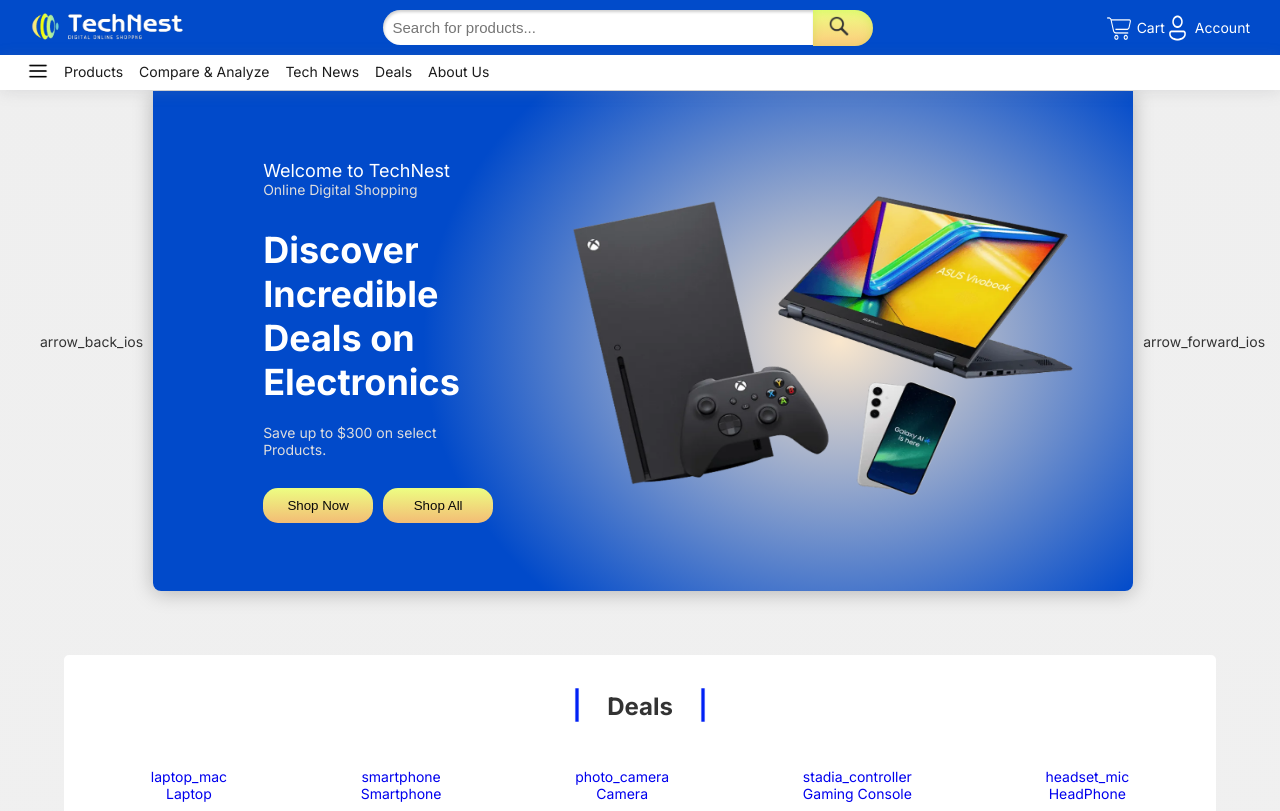
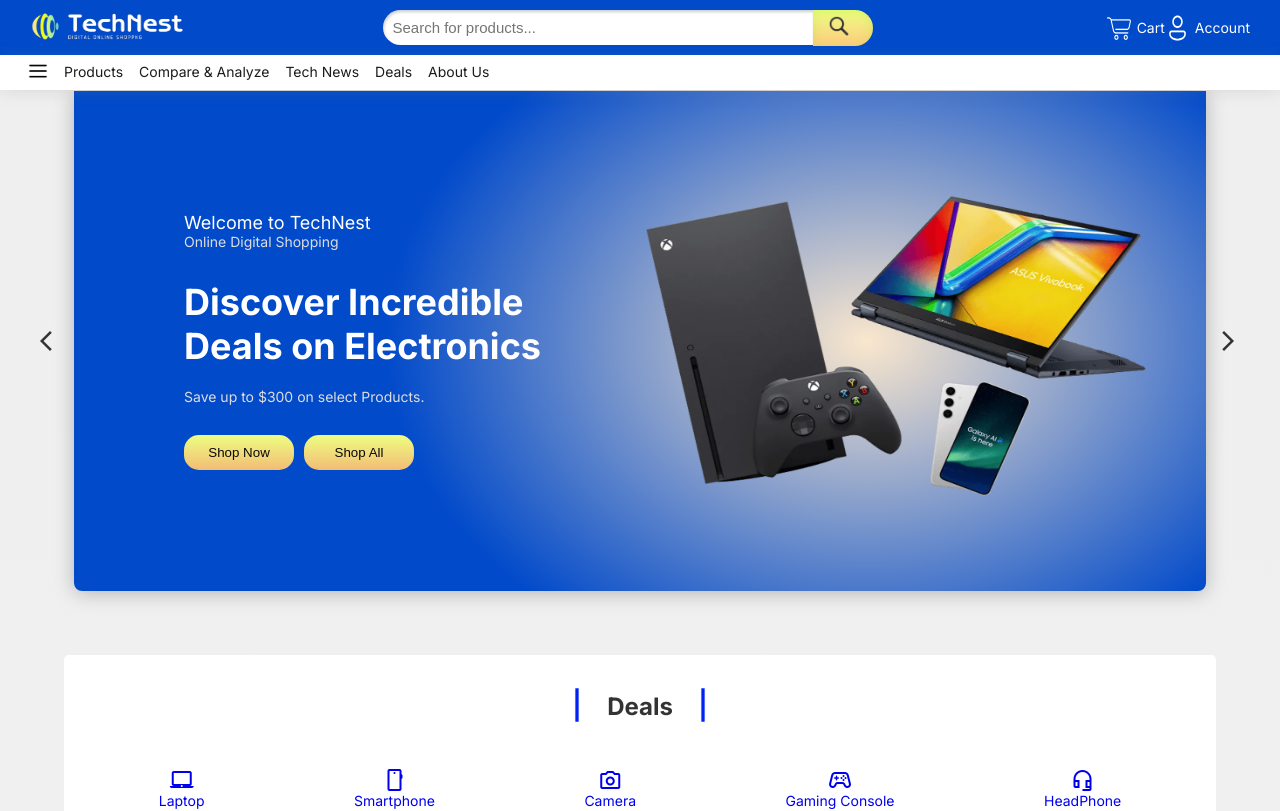
Before and after one commit to Shiva2g/fainal-project, a Next.js app: page / in a window 1280 px wide. Shown: the top 811 px of the page. Built offline with nearby package versions, Linux system fonts and the light colour scheme.

Commit message:
add google icon

```diff
--- a/src/app/globals.css
+++ b/src/app/globals.css
@@ -13,6 +13,10 @@
   color: #333;
   font-size: 14px;
 }
+
+.material-icons {
+  font-family: 'Material Symbols Outlined';
+}
 a:visited {
   color: rgb(130, 130, 130);
 }
--- a/src/app/layout.js
+++ b/src/app/layout.js
@@ -4,7 +4,11 @@
 import Header from "../components/Header/Header";
 import Footer from "../components/Footer/Footer";
 
-const inter = Inter ({display:"swap", weight:["100","200","300","400","500","600","700","800"], subsets:["latin"]});
+const inter = Inter ({
+  display:"swap",
+  weight:["100","200","300","400","500","700","900"],
+  subsets:["latin"]
+});
 
 export const metadata = {
   title: "Create Next App",
@@ -15,6 +19,9 @@
 
   return (
     <html lang="en">
+      <head>
+      <link rel="stylesheet" href="https://fonts.googleapis.com/css2?family=Material+Symbols+Outlined:opsz,wght,FILL,GRAD@20..48,100..700,0..1,-50..200" />
+      </head>
       <body className= {inter.className}>
         <Header />
         {children}
```
